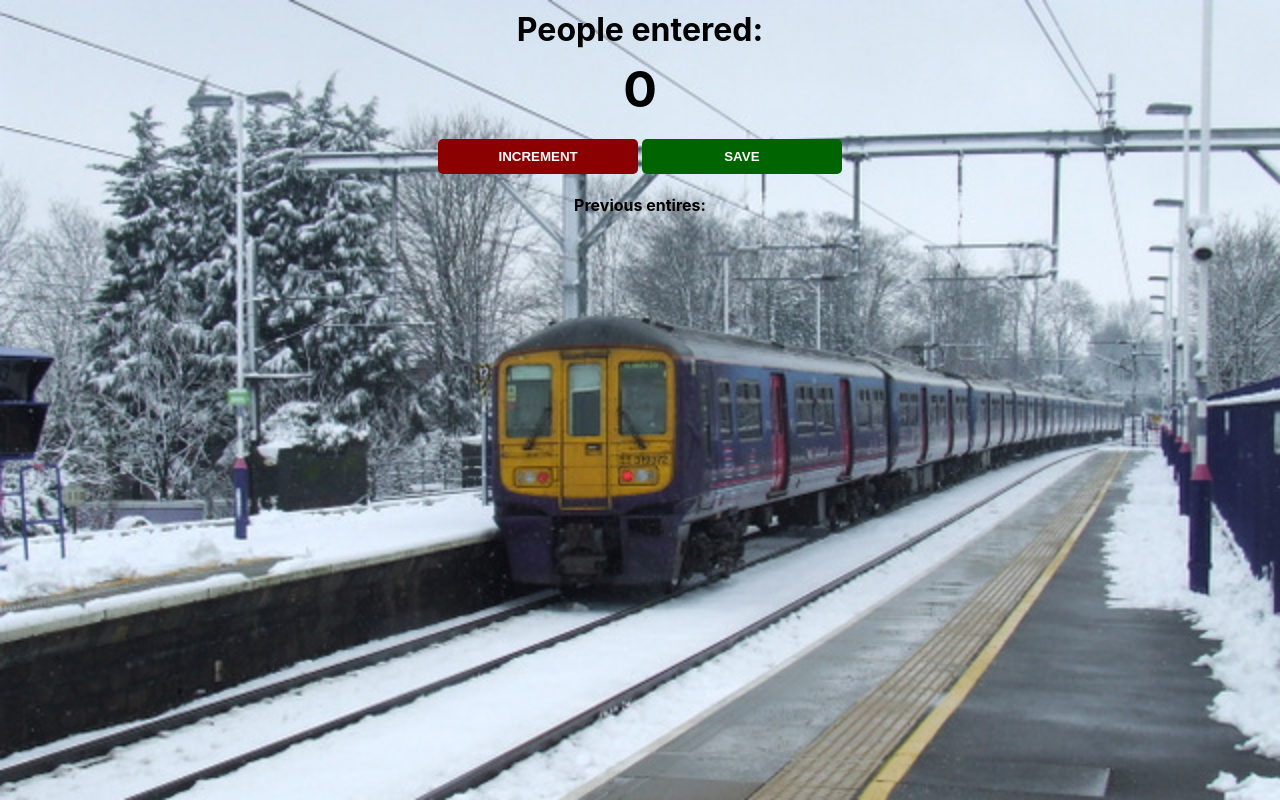
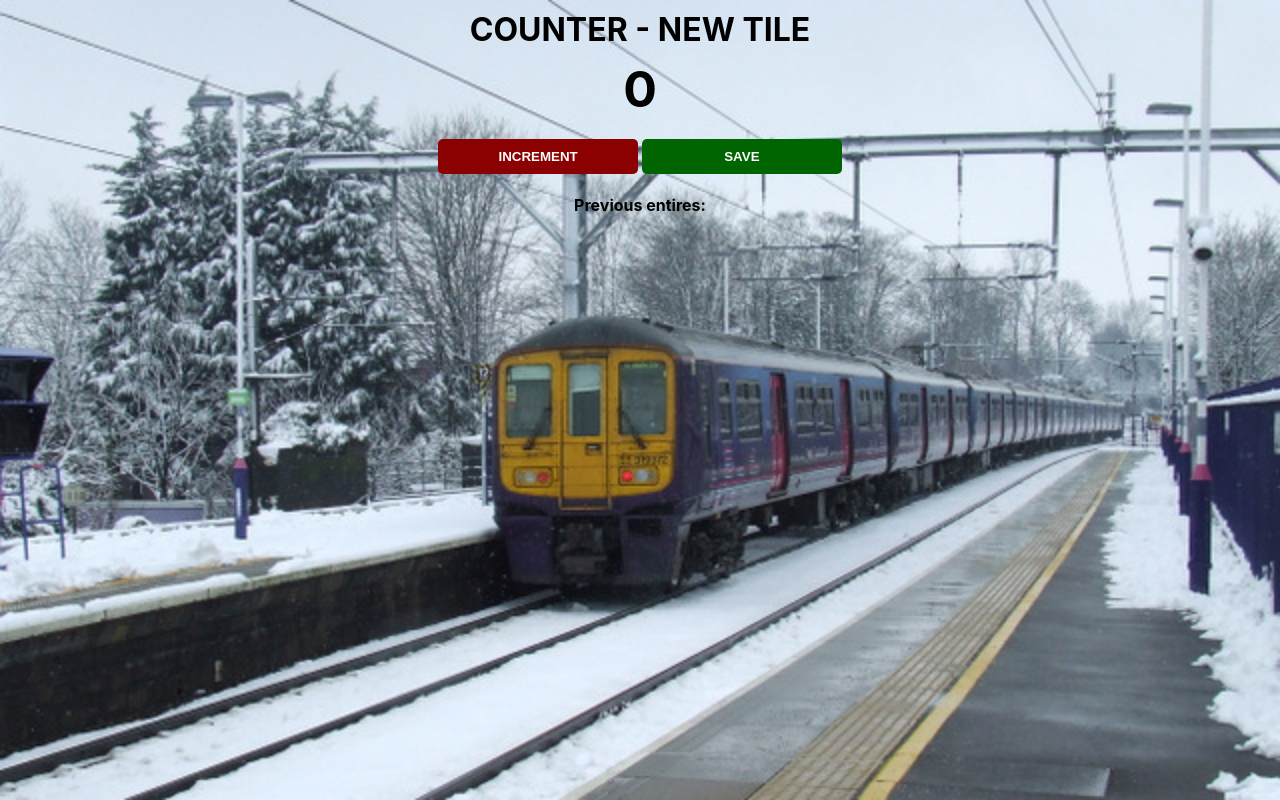
Before and after one commit to remixsuper/tutorial__Counter-app, a plain HTML site: page index.html in a window 1280 px wide. Drawn offline with Linux system fonts and the light colour scheme.

Commit message:
Change the tile
Yeah I know that this is the smallest update that you never seen, but I must follow my tutorial even if I think it's easy to really understand how everything works :)

```diff
--- a/index.html
+++ b/index.html
@@ -3,7 +3,7 @@
         <link rel="stylesheet" href="index.css">
     </head>
     <body>
-        <h1>People entered:</h1>
+        <h1>COUNTER - NEW TILE</h1>
         <h2 id="count-el">0</h2>
         <!-- Create a INCREMENT button with the id="increment-btn" -->
         <button id="increment-btn" onclick="increment()">INCREMENT</button>
```
